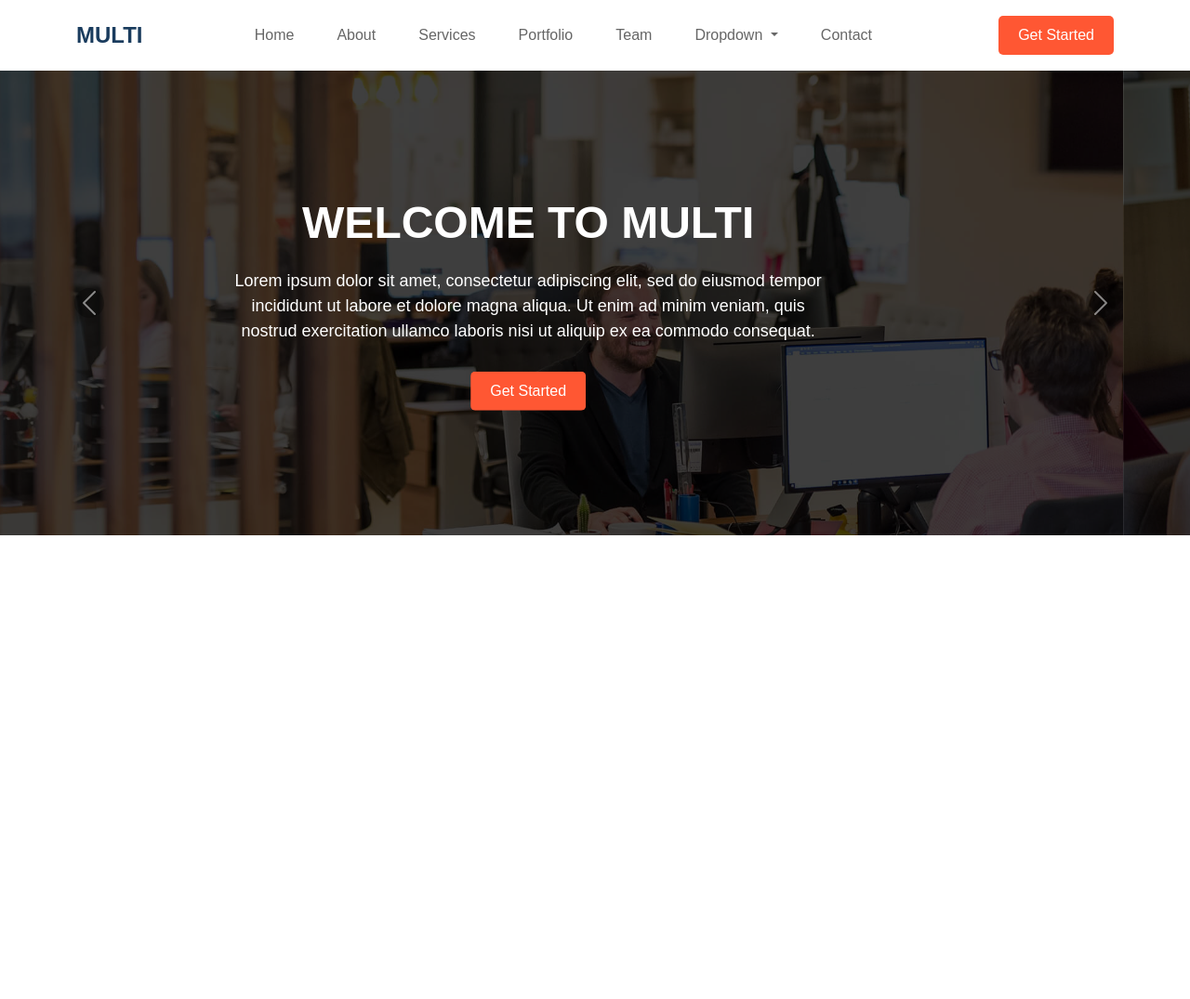
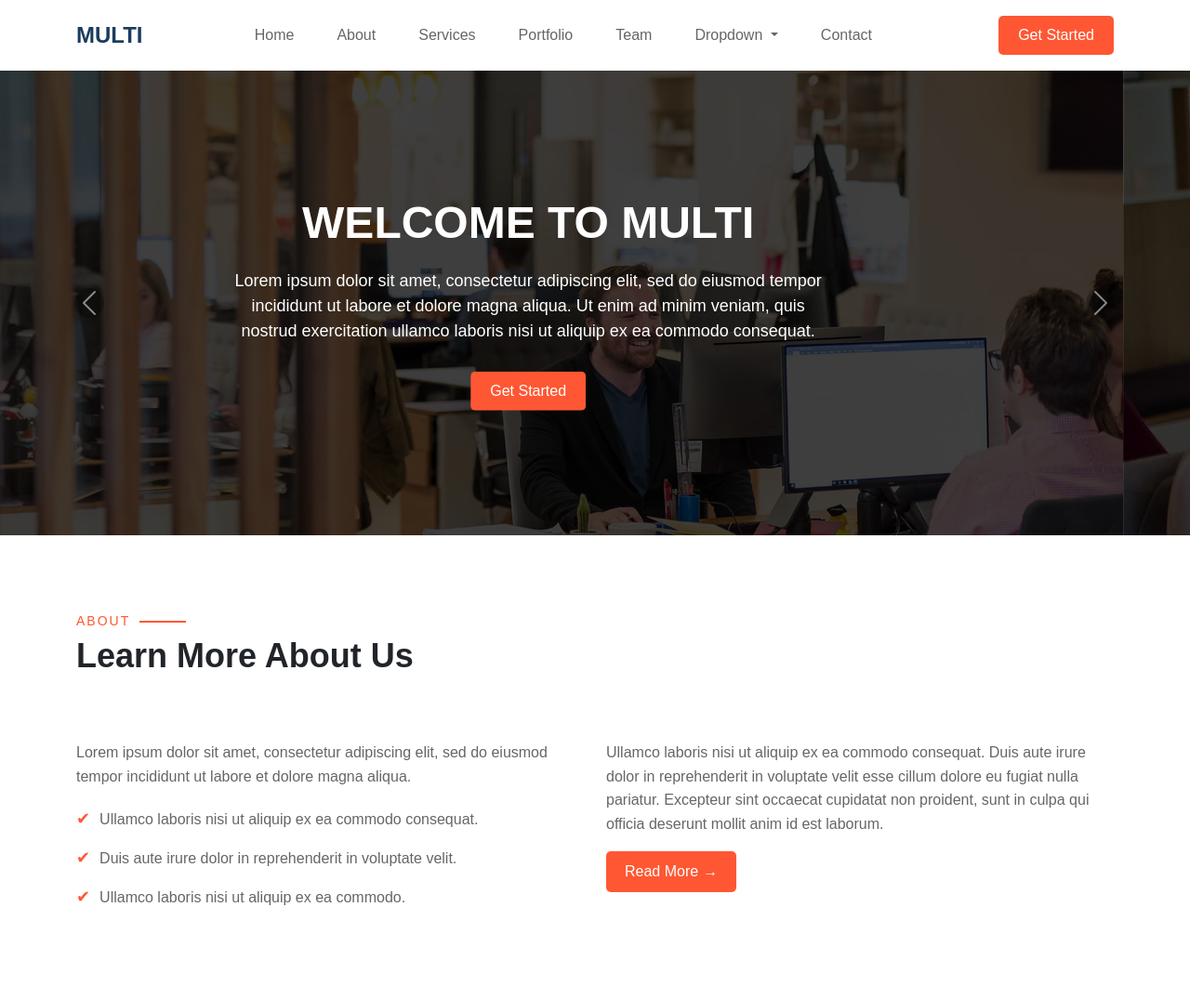
Before and after one commit to 6B61737261/mymulti, a plain HTML site: page index.html in a window 1280 px wide. Shown: the whole page at 93% size. Before the commit the page ends 800 px from the top, so only its background shows below. Drawn offline with nearby package versions, Linux system fonts and the light colour scheme.

Commit message:
about section completed

```diff
--- a/assets/styles/style.css
+++ b/assets/styles/style.css
@@ -107,3 +107,76 @@ body {
     background-color: rgba(0, 0, 0, 0.5);
     z-index: 1;
 }
+   /* About Section Styles */
+   .about-section {
+    padding: 80px 0;
+}
+.about-section h2 {
+    font-size: 36px;
+    font-weight: bold;
+    margin-bottom: 20px;
+}
+.about-section p {
+    font-size: 16px;
+    color: #666;
+    line-height: 1.6;
+}
+.about-section .section-title {
+    position: relative;
+    font-size: 14px;
+    color: #ff5733;
+    text-transform: uppercase;
+    letter-spacing: 2px;
+    margin-bottom: 5px;
+    display: inline-block;
+    padding-right: 60px;
+}
+.about-section .section-title::before {
+    content: '';
+    width: 50px;
+    height: 2px;
+    background-color: #ff5733;
+    position: absolute;
+    top: 50%;
+    right: 0;
+    transform: translateY(-50%);
+}
+.about-section .check-list {
+    list-style: none;
+    padding: 0;
+    margin-top: 20px;
+}
+.about-section .check-list li {
+    display: flex;
+    align-items: center;
+    font-size: 16px;
+    color: #666;
+    margin-bottom: 15px;
+}
+.about-section .check-list li::before {
+    content: '✔';
+    color: #ff5733;
+    margin-right: 10px;
+    font-size: 18px;
+}
+.btn-read-more {
+    background-color: #ff5733;
+    color: #fff;
+    border-radius: 5px;
+    padding: 10px 20px;
+    font-size: 16px;
+    display: inline-flex;
+    align-items: center;
+    text-decoration: none;
+}
+.btn-read-more:hover {
+    background-color: #e04e2d;
+    color: #fff;
+}
+.btn-read-more::after {
+    content: '→';
+    margin-left: 5px;
+}
+.about-title1{
+    margin-bottom: 50px;
+}
--- a/index.html
+++ b/index.html
@@ -102,6 +102,34 @@
         </button>
     </div>
 </section>
+ <!-- About Section -->
+<section class="about-section">
+    <div class="container">
+        <div class="row about-title1">
+            <div class="col-12">
+                <span class="section-title">About</span>
+                <h2>Learn More About Us</h2>
+            </div>
+        </div>
+        <div class="row mt-4">
+            <div class="col-lg-6">
+                <p>Lorem ipsum dolor sit amet, consectetur adipiscing elit, sed do eiusmod tempor incididunt ut labore et dolore magna aliqua.</p>
+                <ul class="check-list">
+                    <li>Ullamco laboris nisi ut aliquip ex ea commodo consequat.</li>
+                    <li>Duis aute irure dolor in reprehenderit in voluptate velit.</li>
+                    <li>Ullamco laboris nisi ut aliquip ex ea commodo.</li>
+                </ul>
+            </div>
+            <div class="col-lg-6">
+                <p>Ullamco laboris nisi ut aliquip ex ea commodo consequat. Duis aute irure dolor in reprehenderit in voluptate velit esse cillum dolore eu fugiat nulla pariatur. Excepteur sint occaecat cupidatat non proident, sunt in culpa qui officia deserunt mollit anim id est laborum.</p>
+                <a href="#" class="btn-read-more">Read More</a>
+            </div>
+        </div>
+    </div>
+</section>
+
+
+
 
 
 
```
